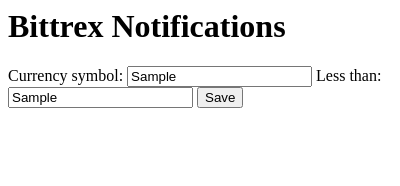
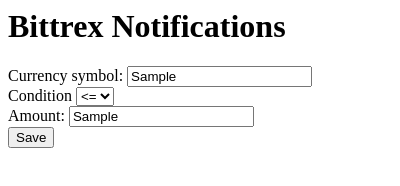
Before and after one commit to denieler/bittrex_uatu, a browser extension: page src/popup/index.html in a window 400 px wide. Both pictures are taken after typing "Sample", "Sample" into the empty fields and a click on the button "Save". Shown: the top 186 px of the page. Drawn offline with Linux system fonts and the light colour scheme.

Commit message:
feat: add condition to popup

```diff
--- a/src/popup/index.html
+++ b/src/popup/index.html
@@ -18,11 +18,20 @@
         </div>
 
         <div>
-            <label>Currency symbol:</label>
-            <input id='symbol'/>
+            <div>
+                <label>Currency symbol:</label>
+                <input id='symbol'/>
+            </div>
 
-            <label>Less than:</label>
-            <input id='less-than'/>
+            <div>
+                <label>Condition</label>
+                <select id='conditions-dropdown'></select>
+            </div>
+
+            <div>
+                <label>Amount:</label>
+                <input id='amount'/>
+            </div>
 
             <button id='save-button'>Save</button>
         </div>
--- a/src/popup/index.js
+++ b/src/popup/index.js
@@ -1,13 +1,15 @@
+(function () {
     const NOTIFICATION_CONDITIONS_STORAGE_KEY = 'notificationConditions'
 
     function onSave () {
         const currencySymbol = document.getElementById('symbol').value
-    const lessThan = document.getElementById('less-than').value
+        const amount = document.getElementById('amount').value
+        const condition = document.getElementById('conditions-dropdown').value
 
         const notificationCondition = {
             currency: currencySymbol,
-        condition: '<=',
-        value: parseFloat(lessThan),
+            condition: condition,
+            value: parseFloat(amount),
             off: false
         }
 
@@ -36,8 +38,29 @@
         })
     }
 
+    function initDropdownWithConditions () {
+        const dropdown = document.getElementById('conditions-dropdown')
+
+        const conditions = [
+            '<=',
+            '>=',
+            '<',
+            '>'
+        ]
+
+        conditions.forEach(c => {
+            var node = document.createElement('OPTION')
+            node.value = c
+            var textnode = document.createTextNode(c)
+            node.appendChild(textnode)
+            dropdown.appendChild(node)
+        })
+    }
+
     document.addEventListener('DOMContentLoaded', _ => {
         loadExistingNotificationConditions()
 
         document.getElementById('save-button').addEventListener('click', onSave)
+        initDropdownWithConditions()
     })
+})()
```
Lines whose indentation alone changed are shown as unchanged.
